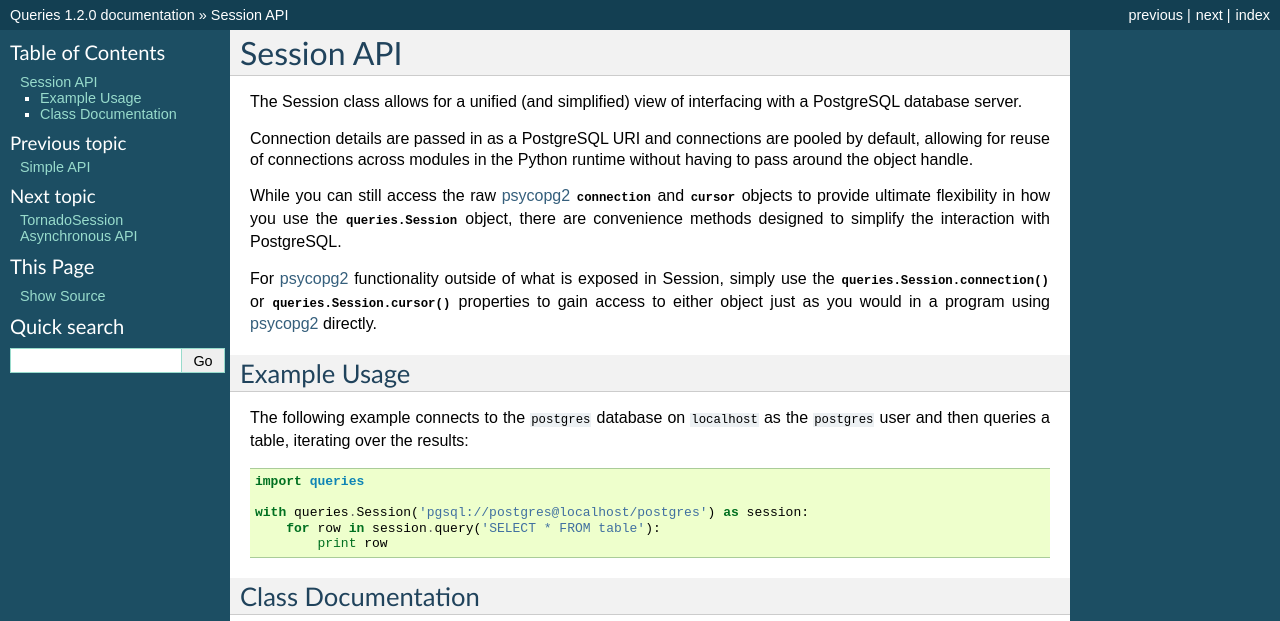
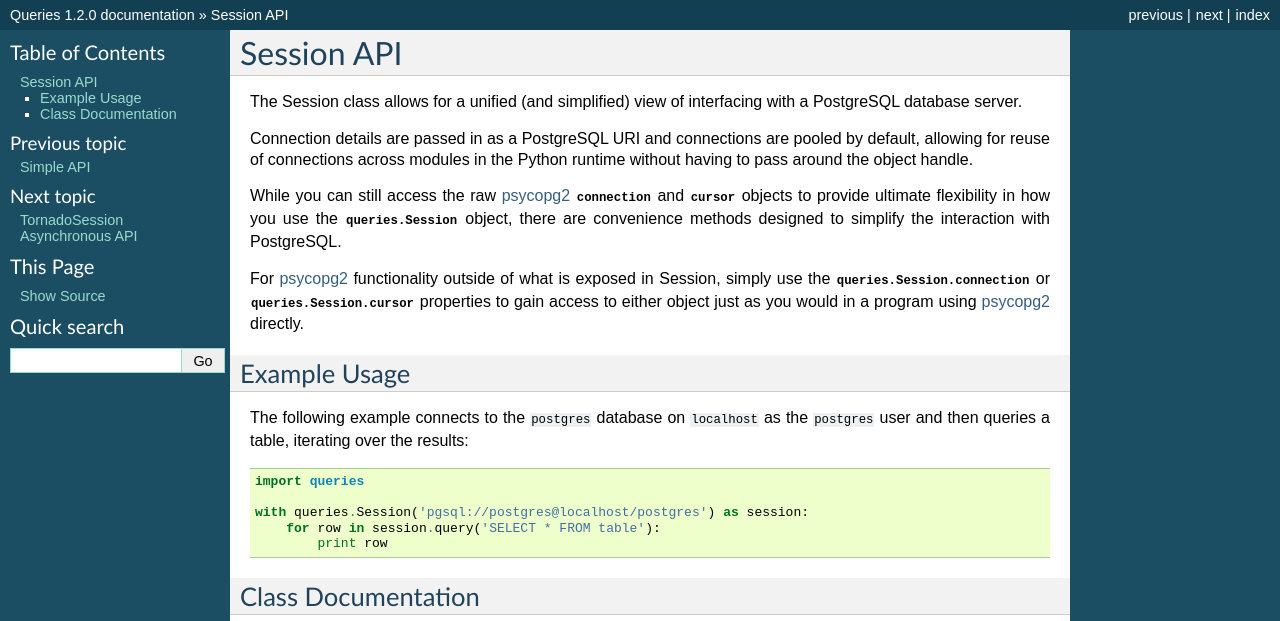
Before and after one commit to gmr/queries, a Sphinx documentation site: the page built from docs/session.rst, in a window 1280 px wide, cut to the strip 0-621 px from the top of the page. Built offline with Sphinx 7.4.7, drawn with Linux system fonts in a browser that asks for light colours; part of the change alters nothing that is shown.

```diff
--- a/docs/session.rst
+++ b/docs/session.rst
@@ -13,7 +13,7 @@ in how you use the :py:class:`queries.Session` object, there are convenience
 methods designed to simplify the interaction with PostgreSQL.
 
 For psycopg2_ functionality outside of what is exposed in Session, simply
-use the :py:meth:`queries.Session.connection` or :py:meth:`queries.Session.cursor`
+use the :py:attr:`queries.Session.connection` or :py:attr:`queries.Session.cursor`
 properties to gain access to either object just as you would in a program using
 psycopg2_ directly.
 
```
